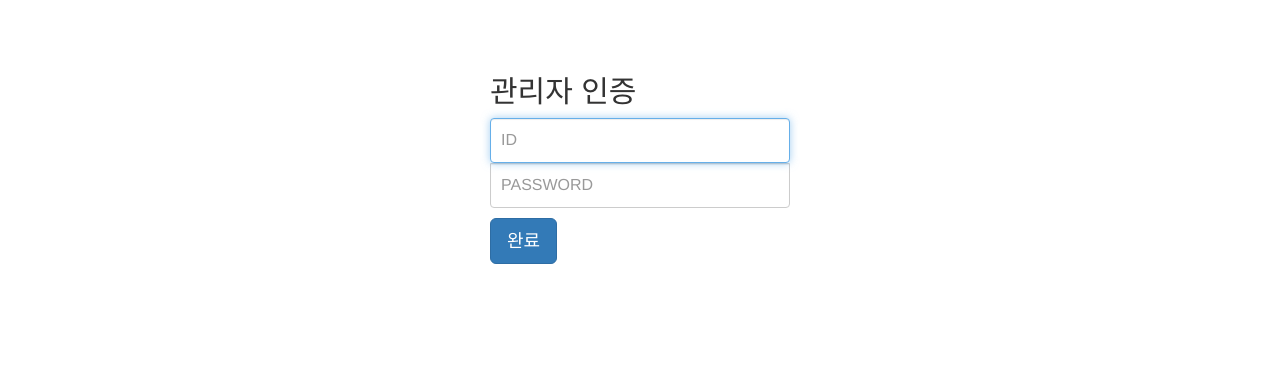
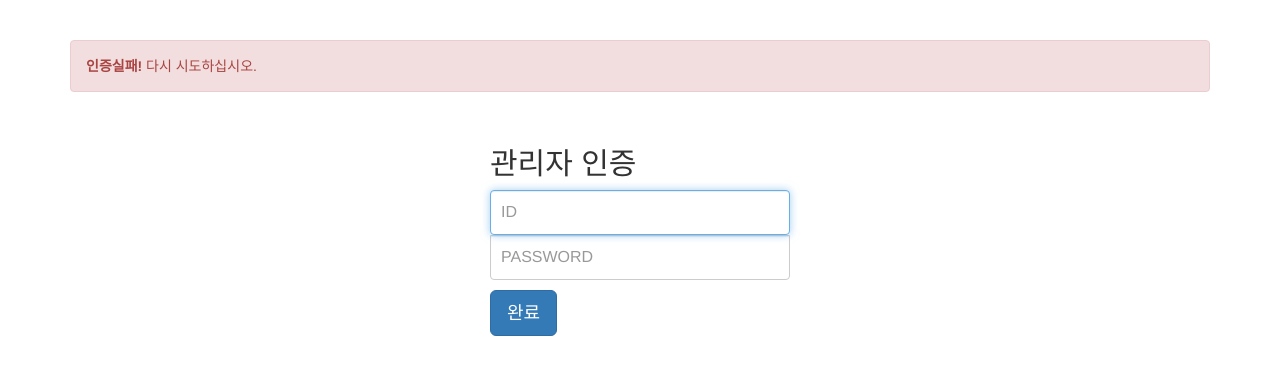
Before and after one commit to tomksg/Web_2017, a PHP site: page /shop/login-err.php in a window 1280 px wide. Shown: the top 375 px of the page. Run offline with PHP 8.4, Linux system fonts and the light colour scheme; some libraries are stand-ins or nearby versions.

Commit message:
login-err: 로그인실패문구

```diff
--- a/shop/login-err.php
+++ b/shop/login-err.php
@@ -62,6 +62,10 @@ ini_set("display_errors", 1);
   <body>
 
     <div class="container">
+      <div class="alert alert-danger">
+        <strong>인증실패!</strong> 다시 시도하십시오.
+      </div>
+
       <form class="form-signin" action="" method="POST">
         <h2 class="form-signin-heading">관리자 인증</h2>
         <label for="inputId" class="sr-only">ID</label>
```
